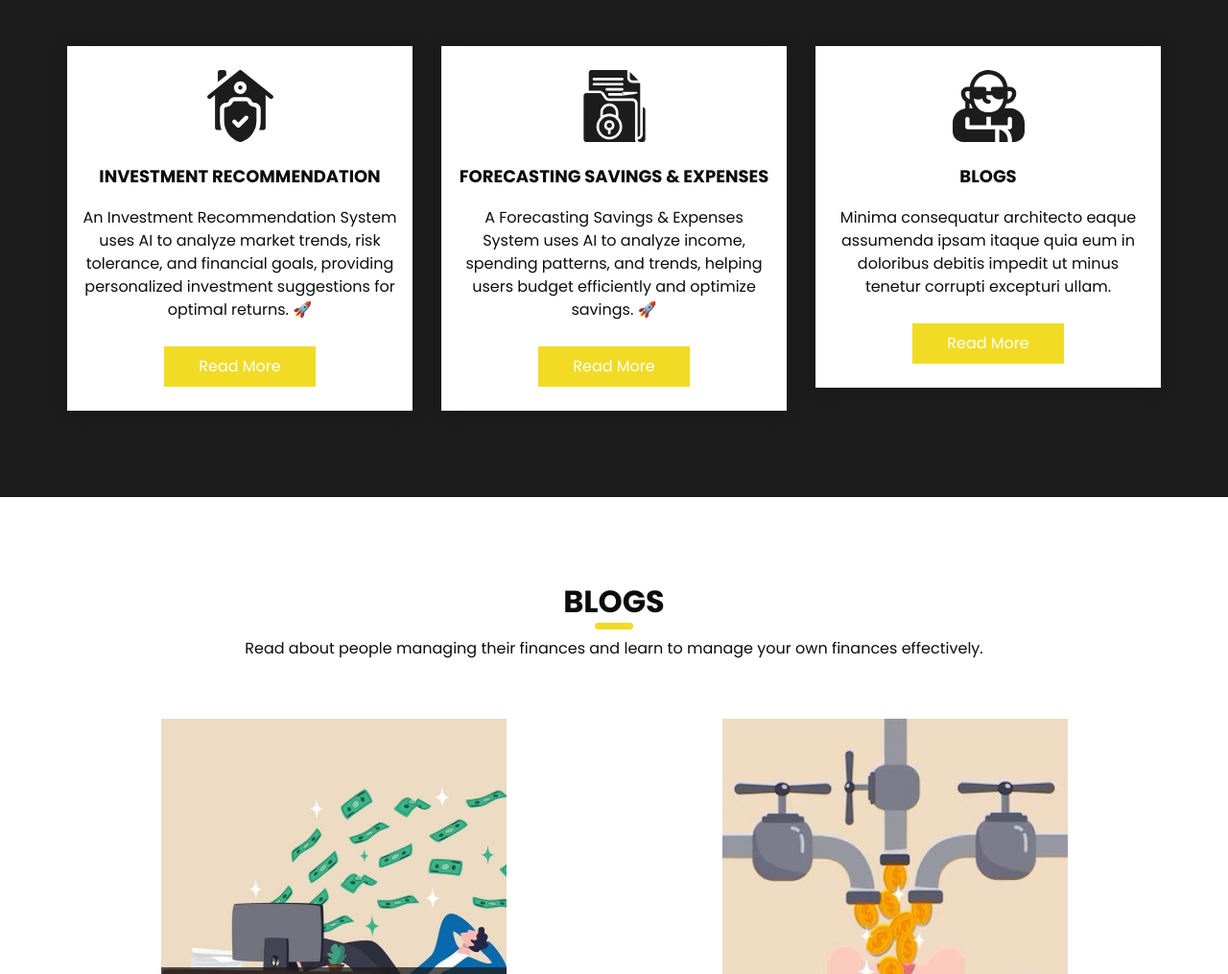
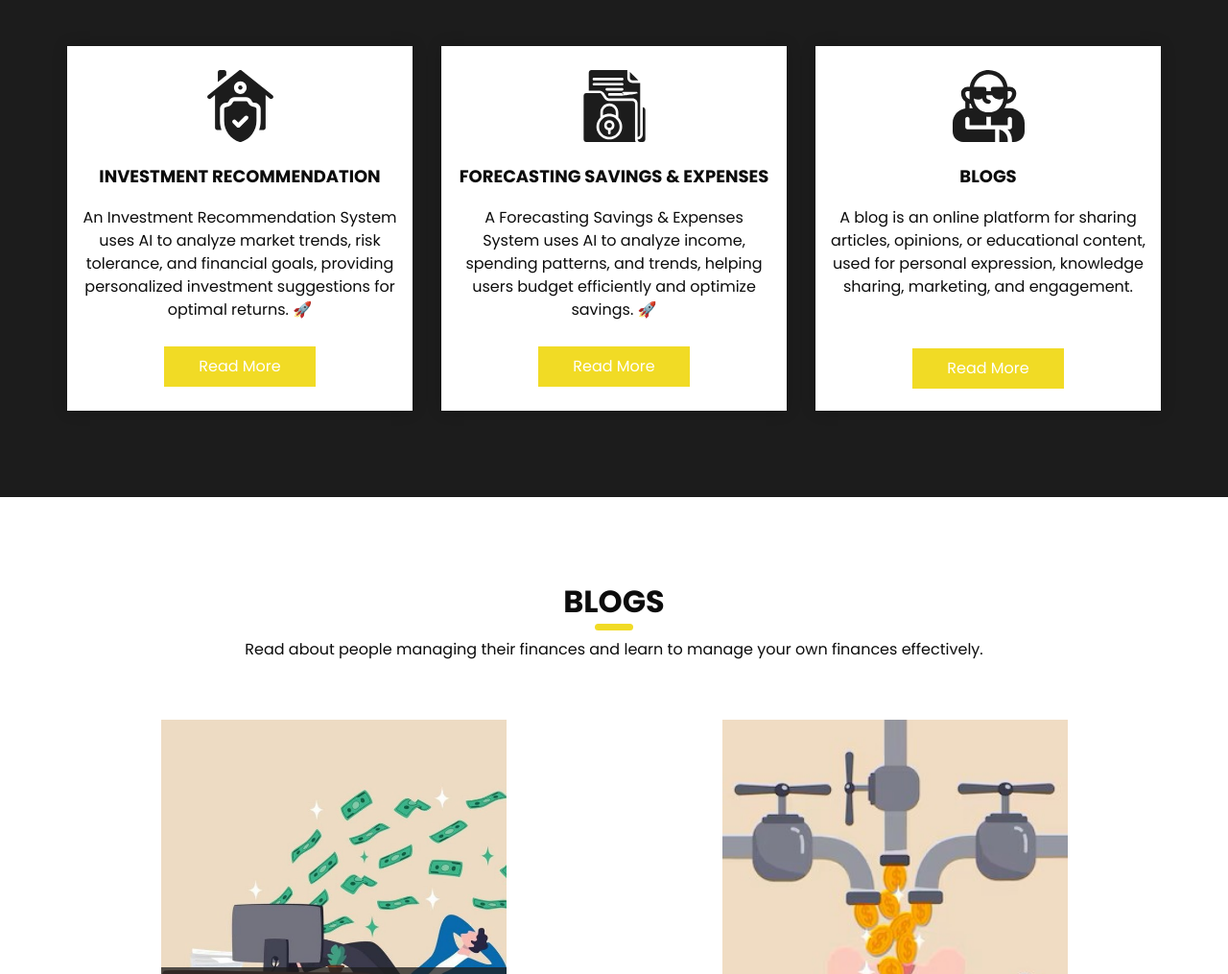
Before and after one commit to arnav2k4/Centsible, a website: page index.html in a window 1280 px wide. Shown: the part 1562-2577 px from the top of the page at 96% size. Drawn offline with Linux system fonts and the light colour scheme; a script that the page names is missing.

Commit message:
Add files via upload

```diff
--- a/index.html
+++ b/index.html
@@ -387,12 +387,12 @@
                 </g>
               </svg>
             </div>
-            <div class="detail-box">
+            <div style = "height: 230px" class="detail-box">
               <h6>
                 BLOGS
               </h6>
-              <p>
-                Minima consequatur architecto eaque assumenda ipsam itaque quia eum in doloribus debitis impedit ut minus tenetur corrupti excepturi ullam.
+              <p style = "margin-bottom: 42px">
+                A blog is an online platform for sharing articles, opinions, or educational content, used for personal expression, knowledge sharing, marketing, and engagement.
               </p>
               <a href="indexlogcre.html">
                 Read More
```
